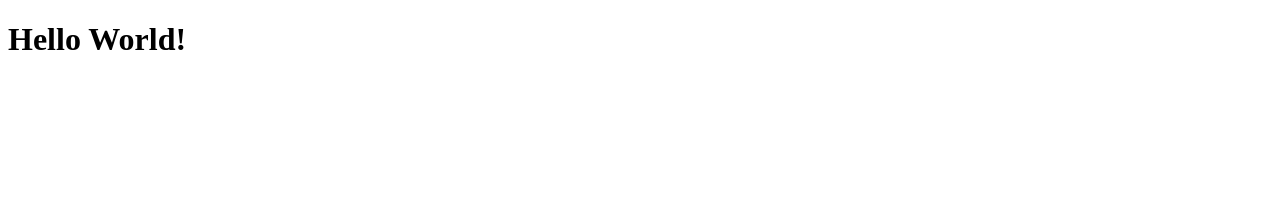
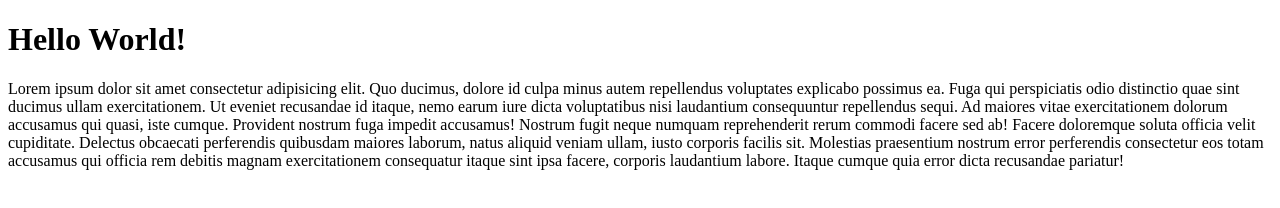
Before and after one commit to DanRamsauer/pull-request-fun, a plain HTML site: page index.html in a window 1280 px wide. Drawn offline with Linux system fonts and the light colour scheme.

Commit message:
feauture branch first commit

```diff
--- a/index.html
+++ b/index.html
@@ -8,5 +8,9 @@
 </head>
 <body>
     <h1>Hello World!</h1>
+    <p>Lorem ipsum dolor sit amet consectetur adipisicing elit. Quo ducimus, dolore id culpa minus autem repellendus voluptates explicabo possimus ea. Fuga qui perspiciatis odio distinctio quae sint ducimus ullam exercitationem.
+        Ut eveniet recusandae id itaque, nemo earum iure dicta voluptatibus nisi laudantium consequuntur repellendus sequi. Ad maiores vitae exercitationem dolorum accusamus qui quasi, iste cumque. Provident nostrum fuga impedit accusamus!
+        Nostrum fugit neque numquam reprehenderit rerum commodi facere sed ab! Facere doloremque soluta officia velit cupiditate. Delectus obcaecati perferendis quibusdam maiores laborum, natus aliquid veniam ullam, iusto corporis facilis sit.
+        Molestias praesentium nostrum error perferendis consectetur eos totam accusamus qui officia rem debitis magnam exercitationem consequatur itaque sint ipsa facere, corporis laudantium labore. Itaque cumque quia error dicta recusandae pariatur!</p>
 </body>
 </html>
```
